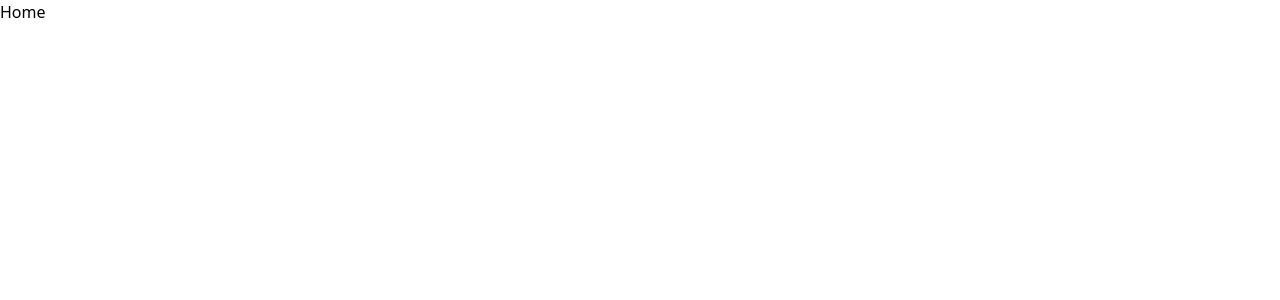
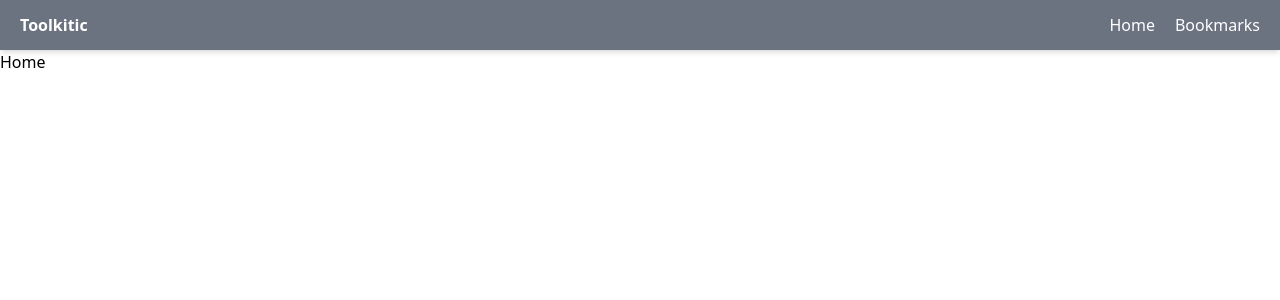
Before and after one commit to mzeleniuk/Toolkitic, a React (Vite) app: page / in a window 1280 px wide. Shown: the top 300 px of the page. Built offline with nearby package versions, Linux system fonts and the light colour scheme.

Commit message:
Add top navigation bar

```diff
--- a/src/App.tsx
+++ b/src/App.tsx
@@ -1,14 +1,19 @@
 import { Route, Routes } from 'react-router-dom'
 
+import { Navigation } from './components/navigation'
 import { Bookmarks } from './pages/bookmarks'
 import { Home } from './pages/home'
 
 function App() {
   return (
-    <Routes>
-      <Route path="/" element={<Home />} />
-      <Route path="/bookmarks" element={<Bookmarks />} />
-    </Routes>
+    <>
+      <Navigation />
+
+      <Routes>
+        <Route path="/" element={<Home />} />
+        <Route path="/bookmarks" element={<Bookmarks />} />
+      </Routes>
+    </>
   )
 }
 
--- /dev/null
+++ b/src/components/navigation.tsx
@@ -0,0 +1,17 @@
+import { Link } from 'react-router-dom'
+
+export function Navigation() {
+  return (
+    <nav className="flex items-center justify-between h-[50px] px-5 shadow-md bg-gray-500 text-white">
+      <h3 className="font-bold cursor-default">Toolkitic</h3>
+
+      <p>
+        <Link to="/" className="mr-5">
+          Home
+        </Link>
+
+        <Link to="/bookmarks">Bookmarks</Link>
+      </p>
+    </nav>
+  )
+}
```
